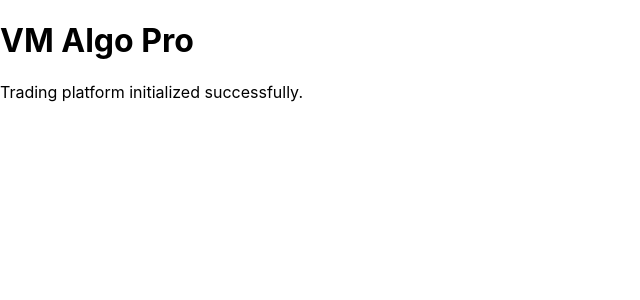
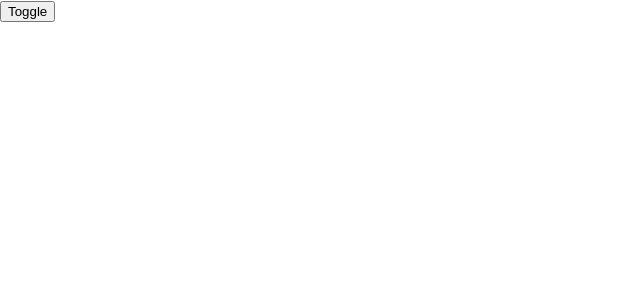
Before and after one commit to vmwealthgroup-prog/tata, a Next.js app in the folder frontend/: page / in a window 1280 px wide. Shown: the top 300 px of the page, without its empty margins (0-640 px from the left). Built offline with nearby package versions, Linux system fonts and the light colour scheme.

Commit message:
Update page.jsx

```diff
--- a/frontend/app/page.jsx
+++ b/frontend/app/page.jsx
@@ -1,8 +1,7 @@
-export default function Home() {
-  return (
-    <main className="flex min-h-screen flex-col items-center justify-center p-24 bg-slate-950 text-white">
-      <h1 className="text-3xl font-bold">VM Algo Pro</h1>
-      <p className="text-slate-400 mt-2">Trading platform initialized successfully.</p>
-    </main>
-  );
+
+import { useState } from 'react';
+
+export default function Page() {
+  const [active, setActive] = useState(false);
+  return <button onClick={() => setActive(!active)}>Toggle</button>;
 }
```
